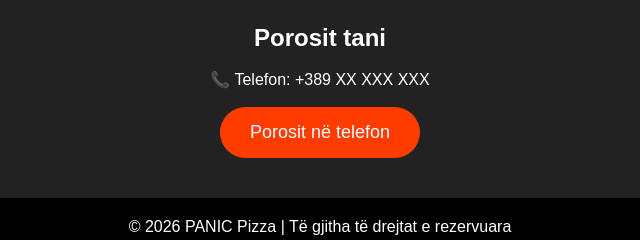
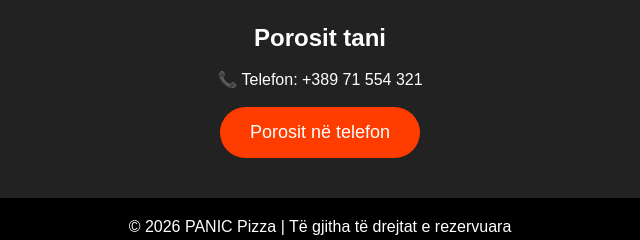
Before and after one commit to panicpizza7-hub/PanicPizza, a plain HTML site: page index.html in a window 1280 px wide. Shown: the part 1113-1353 px from the top of the page, 320-960 px from the left. Drawn offline with Linux system fonts and the light colour scheme.

Commit message:
Update index.html

```diff
--- a/index.html
+++ b/index.html
@@ -193,7 +193,7 @@ footer{
 
 <br>
 
-<p>📞 Telefon: +389 XX XXX XXX</p>
+<p>📞 Telefon: +389 71 554 321</p>
 
 <br>
 
```
